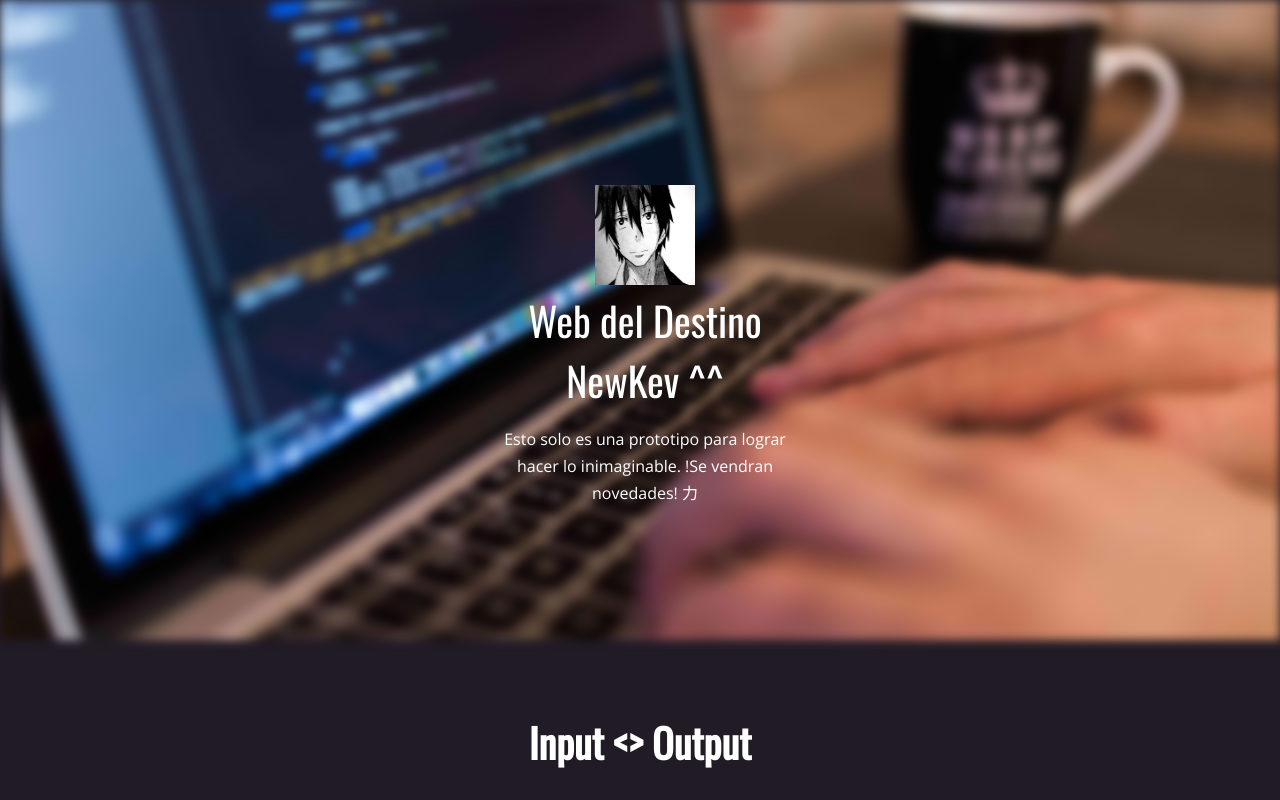
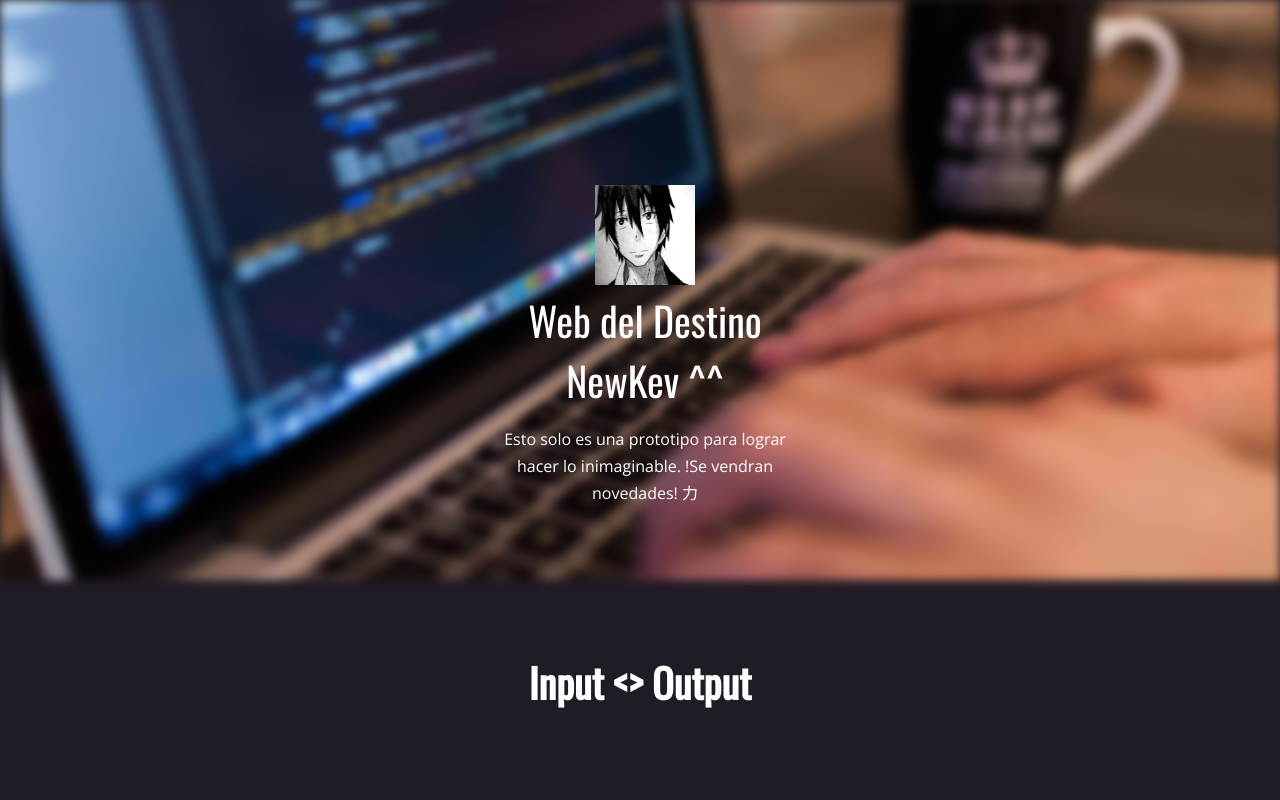
Before and after one commit to NewKS7/1.0, a plain HTML site: page index.html in a window 1280 px wide. Shown: the top 800 px of the page. Drawn offline with nearby package versions, Linux system fonts and the light colour scheme.

Commit message:
fourt commit

```diff
--- a/css/style.css
+++ b/css/style.css
@@ -7,7 +7,7 @@ body {
 
 .header::after {
   content: '';
-  height: 80vh;
+  height: 580px;
   width: 100%;
   background-image: url('../img/header_bg.jpg');
   background-size: cover;
```
